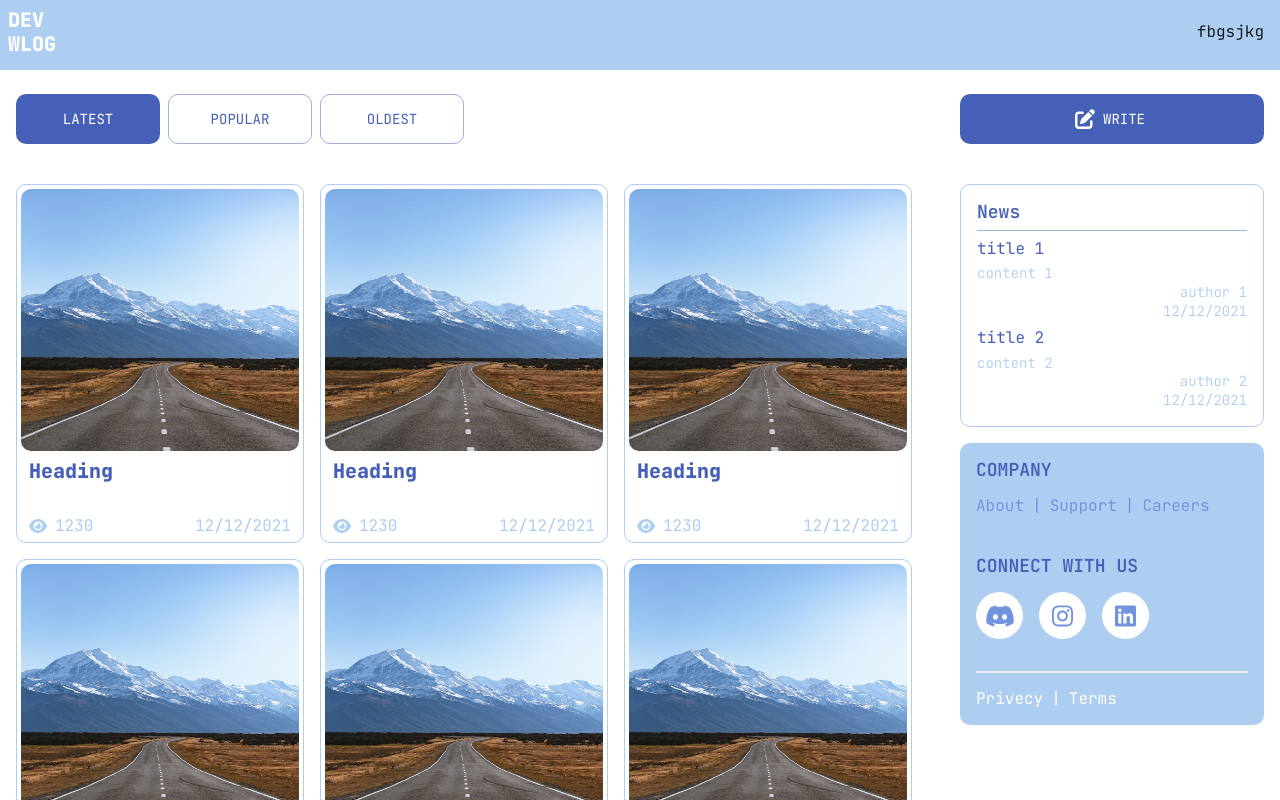
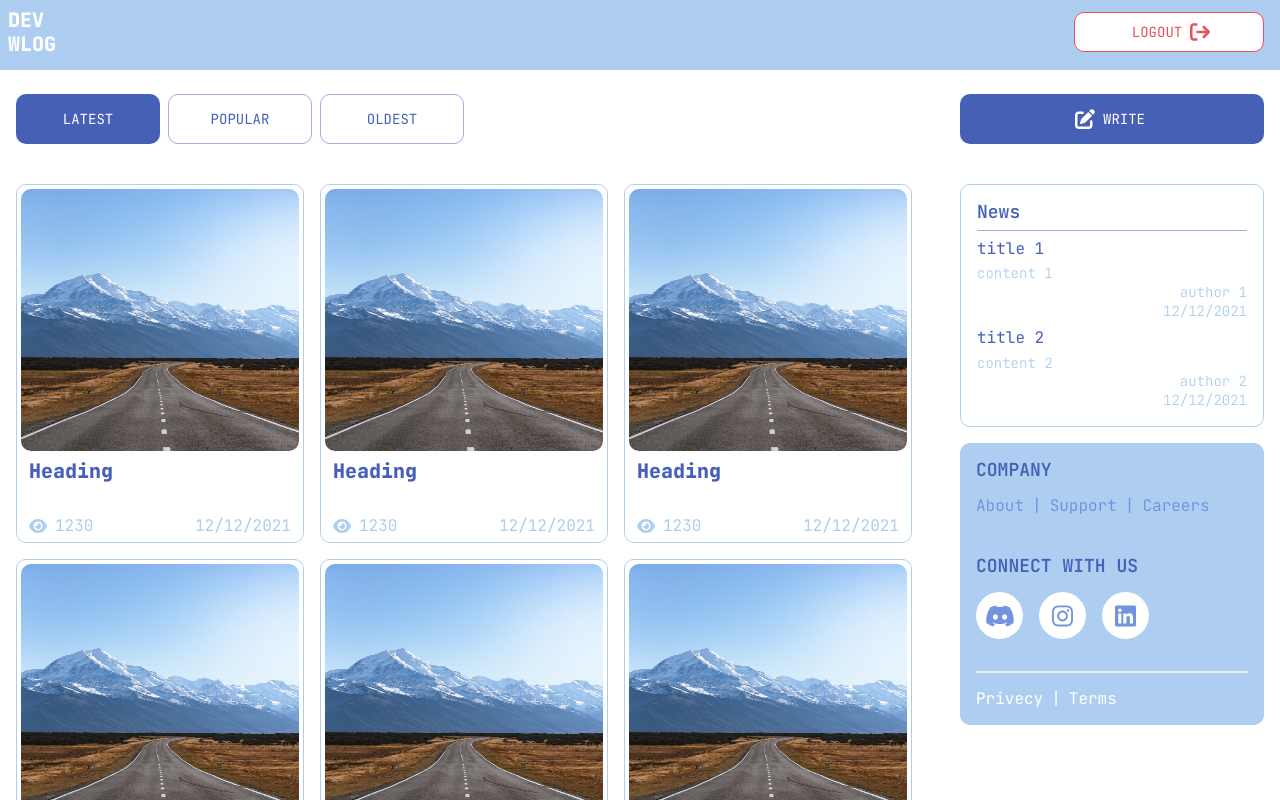
Before and after one commit to BlueFish01/CloudDevProject-FE, a Next.js app in the folder cloud-dev-project/: page /homepage in a window 1280 px wide. Built offline with nearby package versions, Linux system fonts and the light colour scheme.

Commit message:
add logout button

```diff
--- a/cloud-dev-project/components/Dialog/confirmDialog.tsx
+++ b/cloud-dev-project/components/Dialog/confirmDialog.tsx
@@ -90,7 +90,14 @@ const ConfirmDialog = (props: IProps) => {
           <Button
             variant="contained"
             onClick={handleConfirm}
-            sx={{color:confirmColor}}
+            sx={{
+              color:confirmColor,
+              backgroundColor:confirmColor,
+              '&:hover':{
+                backgroundColor:confirmColor,
+                filter: "brightness(95%)",
+              },
+            }}
             fullWidth
           >
             <Typography color={COLORS.WHITE}>{confirmText}</Typography>
--- /dev/null
+++ b/cloud-dev-project/components/logoutButton/LogoutButton.tsx
@@ -0,0 +1,59 @@
+'use client';
+import React from 'react'
+import { Button } from '@mui/material'
+import { FontAwesomeIcon } from '@fortawesome/react-fontawesome'
+import {faArrowRightFromBracket} from '@fortawesome/free-solid-svg-icons'
+import { COLORS, PATH} from '@/constants'
+import { useState } from 'react'
+import ConfirmDialog from '../Dialog/confirmDialog'
+import { clearSessionToken } from '@/utils/sessionStorage';
+import { useRouter } from "next/navigation";
+
+function LogoutButton() {
+  const router = useRouter();
+  const [openConfirmModal, setOpenConfirmModal] = useState<boolean>(false);
+
+  const logoutHandler = () => {
+    clearSessionToken();
+    router.push(PATH.LOGIN);
+  };
+
+  return (
+    <>
+    <Button
+        variant="outlined"
+        endIcon={<FontAwesomeIcon icon={faArrowRightFromBracket} size='xs'/>}
+        sx={{
+            width: "190px",
+            height: "40px",
+            backgroundColor: COLORS.WHITE,
+            color: COLORS.DANGER,
+            borderColor: COLORS.DANGER,
+            '&:focus': {
+                backgroundColor: COLORS.WHITE,
+                color: COLORS.DANGER,
+                borderColor: COLORS.DANGER,
+            },
+            '&:hover': {
+                border: `2px solid ${COLORS.DANGER}`,
+                backgroundColor: COLORS.WHITE,
+            },
+
+        }}
+        onClick = {()=>{setOpenConfirmModal(true)}}
+    >
+        LOGOUT
+    </Button>
+    <ConfirmDialog
+        open={openConfirmModal}
+        onClose={()=>{setOpenConfirmModal(false)}}
+        onConfirm={logoutHandler}
+        onCancel={()=>{setOpenConfirmModal(false)}}
+        message={'Are you sure you want to logout?'}
+        confirmColor={COLORS.DANGER}
+    />
+    </>
+  )
+}
+
+export default LogoutButton
--- a/cloud-dev-project/containers/NevBar/NevBar.tsx
+++ b/cloud-dev-project/containers/NevBar/NevBar.tsx
@@ -8,23 +8,29 @@ interface NavBarProps {
   children?: ReactNode;
 }
 
-const NavBar = ({
-	children,
-	...props
-}:NavBarProps) => {
+const NavBar = ({ children, ...props }: NavBarProps) => {
   return (
     <Box bgcolor={COLORS.PRIMARY_LIGHT} width={"100%"} height={70}>
-      <Stack p={1} pr={2} direction={'row'} justifyContent={'space-between'} alignItems={'center'}>
-				<Link href={PATH.HOME} style={{
-              textDecoration: 'none',
-            }}>
+      <Stack
+        p={1}
+        pr={2}
+        direction={"row"}
+        justifyContent={"space-between"}
+        alignItems={"center"}
+      >
+        <Link
+          href={PATH.HOME}
+          style={{
+            textDecoration: "none",
+          }}
+        >
           <Typography variant={"h2"} color={COLORS.WHITE}>
             DEV
             <br />
             WLOG
           </Typography>
         </Link>
-				<Typography>fbgsjkg</Typography>
+        <Typography>{children}</Typography>
       </Stack>
     </Box>
   );
--- a/cloud-dev-project/src/app/homepage/layout.tsx
+++ b/cloud-dev-project/src/app/homepage/layout.tsx
@@ -2,6 +2,7 @@ import type { Metadata } from "next";
 import { Container, Stack, Box, Typography } from "@mui/material";
 import NavBar from "@/containers/NevBar/NevBar";
 import { COLORS } from "@/constants";
+import LogoutButton from "@/components/logoutButton/LogoutButton";
 
 export const metadata: Metadata = {
   title: "Homepage",
@@ -17,7 +18,7 @@ export default function HomeLayout({
     <Container maxWidth={false}>
       <Stack overflow={"auto"} height={"100vh"}>
         <Stack position={"fixed"} width={"100vw"} top={0} zIndex={999}>
-          <NavBar />
+          <NavBar children={<LogoutButton/>}/>
         </Stack>
         <Stack paddingTop={"70px"}>{children}</Stack>
       </Stack>
--- a/cloud-dev-project/src/app/layout.tsx
+++ b/cloud-dev-project/src/app/layout.tsx
@@ -22,9 +22,9 @@ export default function RootLayout({
     <html lang="en">
         <body suppressHydrationWarning={true} className={JetBrains.className}>
           <ThemeRegistry options={{ key: 'mui' }}>
-            <AuthProvider>
+            {/* <AuthProvider> */}
               {children}
-            </AuthProvider>
+            {/* </AuthProvider> */}
           </ThemeRegistry>
         </body>
     </html>
--- a/cloud-dev-project/src/app/page.tsx
+++ b/cloud-dev-project/src/app/page.tsx
@@ -11,9 +11,7 @@ function page() {
   return (
     <Container>
       <Box flex={1} height={'100vh'}  display={'flex'} justifyContent={'center'} alignItems={'center'}>
-        <Button variant={"contained"} size={"medium"}>Click Me</Button>
       </Box>
-
     </Container>
   );
 }
```
Also changed, not shown: cloud-dev-project/src/middleware.ts (added, +28 -0 lines). Lines whose indentation alone changed are shown as unchanged.
